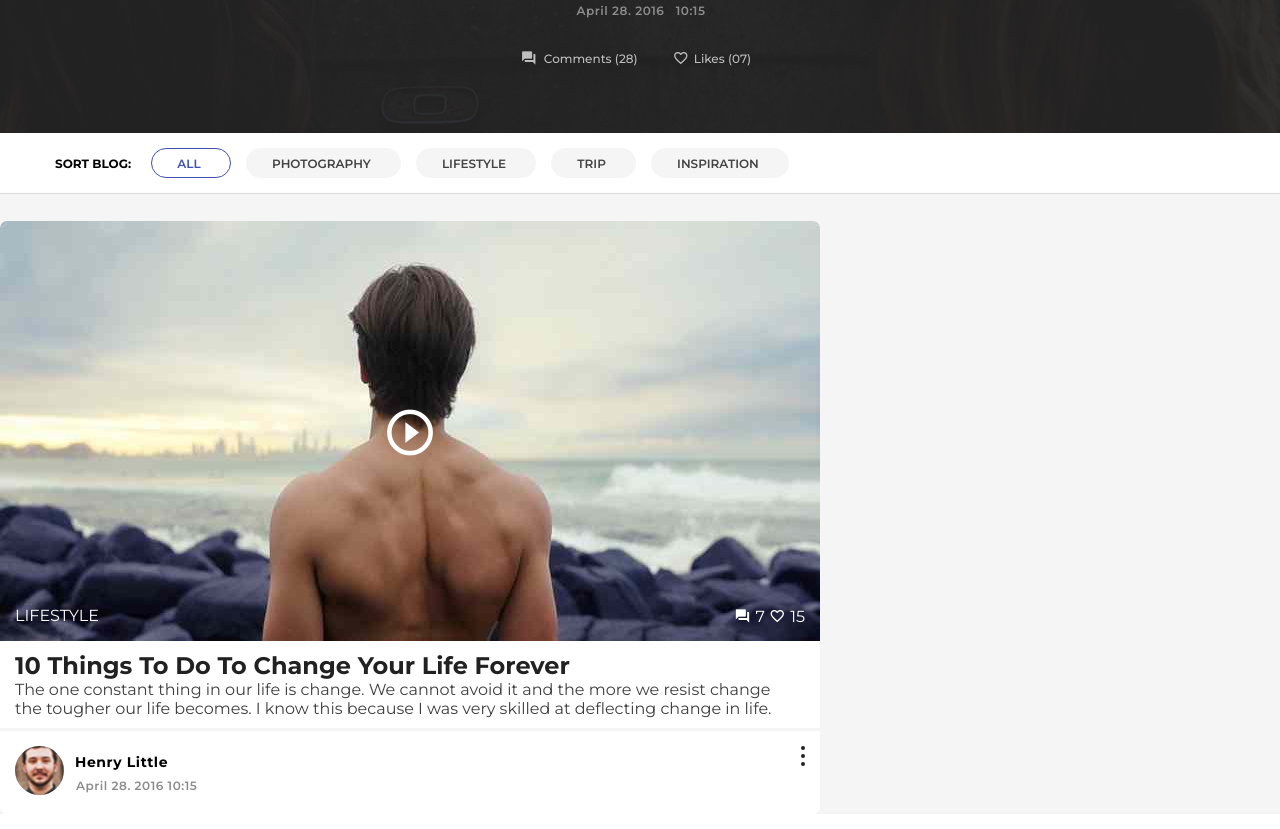
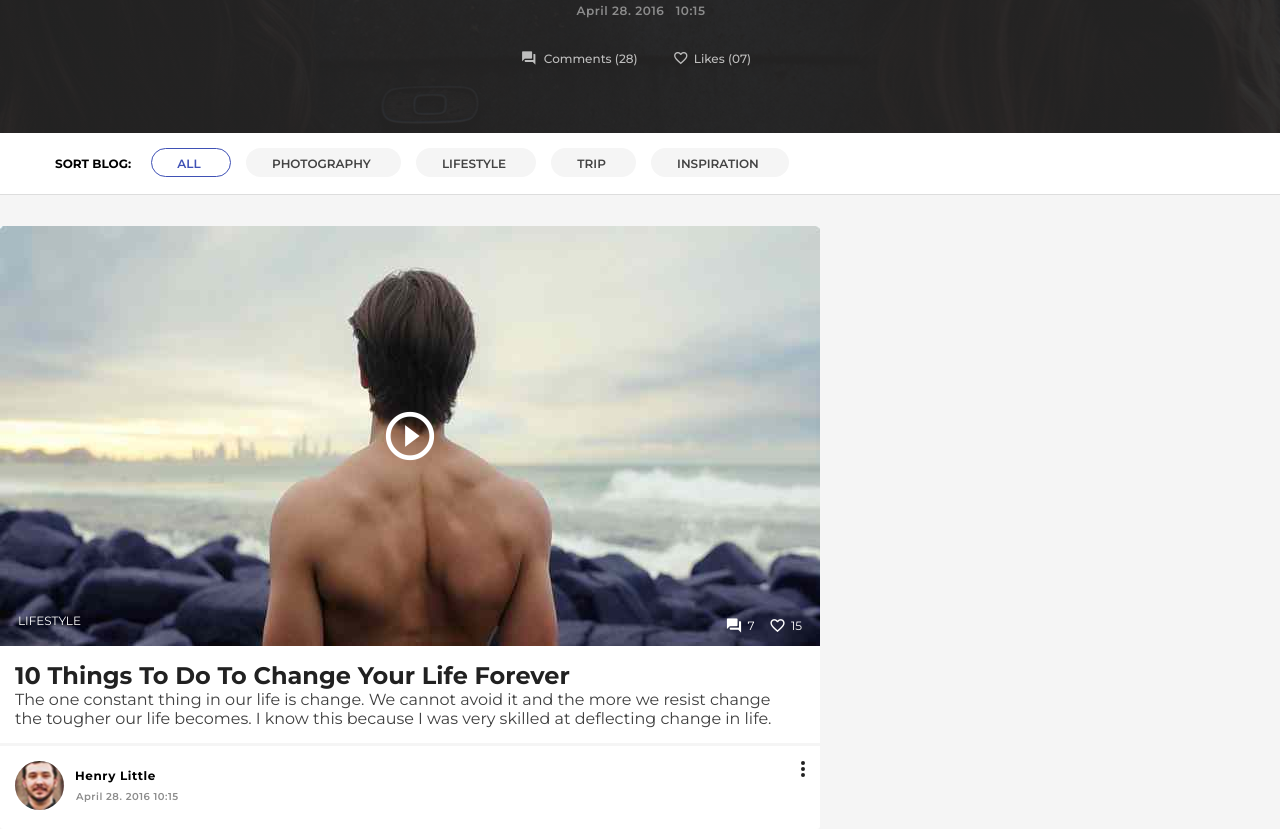
Before and after one commit to Adikverma/29-Kreativ, a plain HTML site: page index.html in a window 1280 px wide. Shown: the part 709-1538 px from the top of the page. Drawn offline with Linux system fonts and the light colour scheme.

Commit message:
working on post

```diff
--- a/index.css
+++ b/index.css
@@ -61,27 +61,29 @@ a {color: inherit; }
 .content-bar {margin-top: 1px; background-color: #f5f5f5; }
 .content-bar > * {color: black; background-color: #fff; }
 
-.content-nav {filter: drop-shadow(0px 1px 0px #dddddd); padding: 14px 0px 15px 0px; }
+.content-nav {filter: drop-shadow(0px 1px 0px #dddddd); padding: 14px 0px 17px 0px; }
 .content-nav-main {width: 1170px; margin: auto; }
 .content-nav-sort {font-weight: 700; font-size: 12px; margin-right: 9px; float: left; margin-top: 8px; }
-.content-nav-list-item {display: inline-block; font-size: 12px; border-radius: 19px; background-color: #f5f5f5; color: #434343; padding: 8px 30px 7px 26px; font-weight: 600; cursor: pointer; margin-left: 11px; margin-right: 0px; }
-.content-nav-list-item:hover {background-color: #fff; border: 1px solid #3f51b5; color: #3f51b5; padding: 7.2px 29.2px 6.2px 25.2px; }
-.sort-selected {background-color: #fff; border: 1px solid #3f51b5; color: #3f51b5; padding: 7.2px 29.2px 6.2px 25.2px; }
+.content-nav-list-item {display: inline-block; font-size: 12px; border-radius: 19px; background-color: #f5f5f5; color: #434343; padding: 8px 30px 6px 26px; font-weight: 600; cursor: pointer; margin-left: 11px; margin-right: 0px; }
+.content-nav-list-item:hover {background-color: #fff; border: 1px solid #3f51b5; color: #3f51b5; padding: 7.2px 29.2px 5.2px 25.2px; }
+.sort-selected {background-color: #fff; border: 1px solid #3f51b5; color: #3f51b5; padding: 7.2px 29.2px 5.2px 25.2px; }
 
-.content-main {width: 820px; margin-top: 28px; background-color: #f5f5f5; }
+.content-main {width: 820px; margin-top: 32px; background-color: #f5f5f5; }
 
-.post-big {border-radius: 7px; background-color: #fff; }
-.post-big-img {color: #fff; border-radius: 7px 7px 0px 0px; background-image: url("images/post-big-content.jpg"); background-repeat: no-repeat; background-position: center; height: 420px; width: 820px; padding: 22% 15px 15px 15px; display: flex; flex-direction: column; justify-content: end; }
-.post-big-img > a  {display: inline-block; margin: 0px auto; }
-.post-big-img > a > i {font-size: 55px; }
-.post-big-img-bottom {display: flex; justify-content: space-between; margin-top: 18%; }
-.post-big-img-bottom > .image-left > a {font-size: 12px; }
-.post-big-img-bottom > .image-right > a >  i {font-size: 16px; margin-right: 5px; transform: translatey(2px); }
-.post-big-content {padding: 10px 15px; padding-right: 20px; border-bottom: solid #f5f5f5 3px; color: #212121; }
+.post-big {border-radius: 3px; background-color: #fff; }
+.post-big-img {color: #fff; border-radius: 3px 3px 0px 0px; background-image: url("images/post-big-content.jpg"); background-repeat: no-repeat; background-position: center; height: 420px; width: 820px; padding: 22% 18px 12px 18px; display: flex; flex-direction: column; justify-content: space-between; }
+.post-big-img > .play-button  {display: flex; width: 100%; justify-content: center; }
+.post-big-img > .play-button > a > i {font-size: 58px;  }
+.post-big-img-bottom {display: flex; justify-content: space-between; }
+.post-big-img-bottom a {font-size: 12px; }
+.post-big-img-bottom > .image-right {transform: translateY(-4); }
+.post-big-img-bottom > .image-right > a {margin-left: 10px; }
+.post-big-img-bottom > .image-right > a >  i {font-size: 17px; margin-right: 5px; transform: translatey(4px); }
+.post-big-content {padding: 15px 15px; padding-right: 20px; border-bottom: solid #f5f5f5 3px; color: #212121; }
 .post-big-content > p {color: #3f3f3f; }
-.post-big-info { padding: 15px; width: 100%; display: inline-block; }
+.post-big-info { padding: 15px; width: 100%; display: inline-block; font: 14px; }
 .post-profile-pic {background-image: url("/images/post-big-profile.png"); height: 49px; width: 49px; background-repeat: no-repeat; background-position: center; border-radius: 50%; float: left; }
 .post-profile-info {color: inherit; float: left; display: flex; flex-direction: column; width:auto; margin-left: 10px; }
-.post-profile-name {margin-top: 7px; }
-.post-profile-date {margin-top: 7px; }
-.post-profile-options {width: 0px; height: 20px; border: 0px; border-left: 4px solid #212121; border-style: dotted; float: right; }
+.post-profile-name {margin-top: 7px; font-size: 12px; }
+.post-profile-date {margin-top: 7px; font-size: 10px; }
+.post-profile-options {width: 0px; height: 16px; border: 0px; border-left: 4px solid #212121; border-style: dotted; float: right; }
--- a/index.html
+++ b/index.html
@@ -106,7 +106,9 @@
       <div class="content-main">
         <div class="post-big">
           <div class="post-big-img">
-            <a href="#play"><i class="material-icons">play_circle_outline</i></a>
+            <div class="play-button">
+              <a href="#play"><i class="material-icons">play_circle_outline</i></a>
+            </div>
             <div class="post-big-img-bottom">
               <a class="image-left">LIFESTYLE</a>
               <div class="image-right">
```
